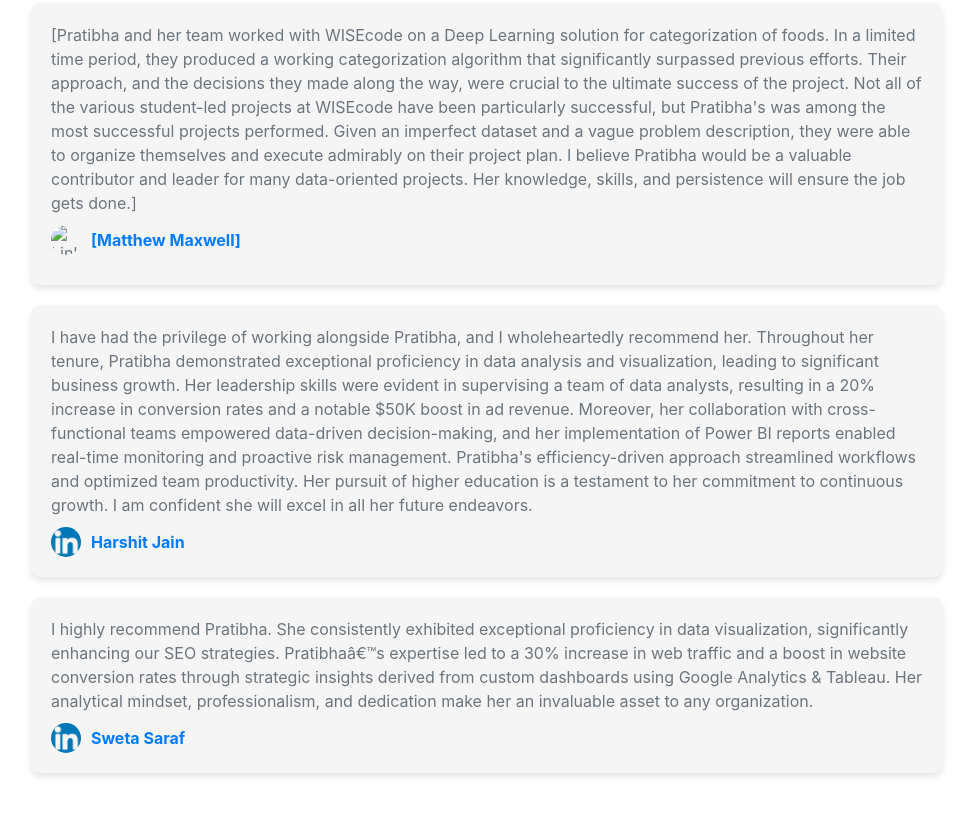
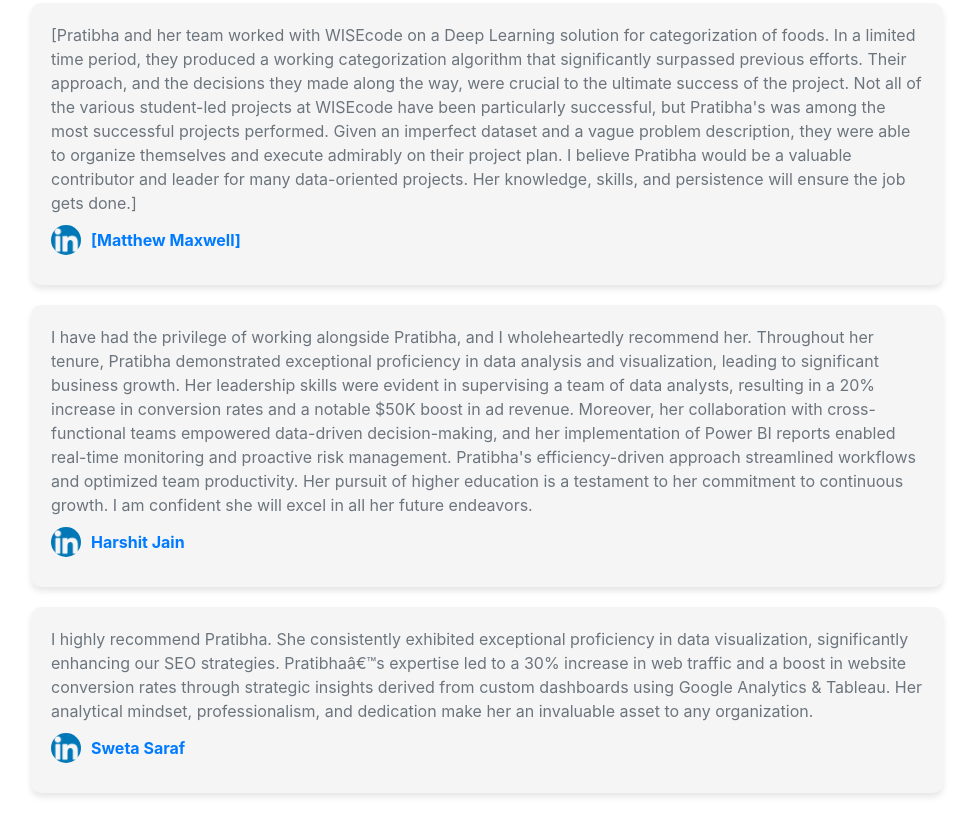
Before and after one commit to PratibhaChitta/Mywebsite, a plain HTML site: page index.html in a window 1280 px wide. Shown: the part 6586-7421 px from the top of the page, without its empty margins (289-1262 px from the left). Drawn offline with nearby package versions, Linux system fonts and the light colour scheme; a web font is replaced by a local one.

Commit message:
Update index.html

```diff
--- a/index.html
+++ b/index.html
@@ -359,7 +359,7 @@
             <div class="testimonial-content">
                 <p class="testimonial-text">[Pratibha and her team worked with WISEcode on a Deep Learning solution for categorization of foods. In a limited time period, they produced a working categorization algorithm that significantly surpassed previous efforts. Their approach, and the decisions they made along the way, were crucial to the ultimate success of the project. Not all of the various student-led projects at WISEcode have been particularly successful, but Pratibha's was among the most successful projects performed. Given an imperfect dataset and a vague problem description, they were able to organize themselves and execute admirably on their project plan. I believe Pratibha would be a valuable contributor and leader for many data-oriented projects. Her knowledge, skills, and persistence will ensure the job gets done.]</p>
                 <div class="testimonial-signature">
-                    <img src="linkedin-icon.png" alt="LinkedIn Icon">
+                    <img src="assets/img/linkedin.png" alt="LinkedIn Icon">
                     <a href="https://www.linkedin.com/in/matthew-maxwell-331a901/" target="_blank">[Matthew Maxwell]</a>
                 </div>
             </div>
@@ -367,16 +367,20 @@
 
 
         <!-- Testimonial Card 2 -->
-            <div class="testimonial-card">
+            <div class="testimonial-card" onclick="window.open('https://www.linkedin.com/in/pratibha-chitta-210659135/', '_blank');">
+	     <div class="testimonial-content">
                 <p class="testimonial-text">I have had the privilege of working alongside Pratibha, and I wholeheartedly recommend her. Throughout her tenure, Pratibha demonstrated exceptional proficiency in data analysis and visualization, leading to significant business growth. Her leadership skills were evident in supervising a team of data analysts, resulting in a 20% increase in conversion rates and a notable $50K boost in ad revenue. Moreover, her collaboration with cross-functional teams empowered data-driven decision-making, and her implementation of Power BI reports enabled real-time monitoring and proactive risk management. Pratibha's efficiency-driven approach streamlined workflows and optimized team productivity. Her pursuit of higher education is a testament to her commitment to continuous growth. I am confident she will excel in all her future endeavors.</p>
                 <div class="testimonial-signature">
                     <img src="assets/img/linkedin.png" alt="LinkedIn Icon">
                     <a href="https://www.linkedin.com/in/harshit-jain3/" target="_blank">Harshit Jain</a>
                 </div>
             </div>
+	    </div>
 
         <!-- Testimonial Card 3 -->
-            <div class="testimonial-card">
+            <div class="testimonial-card" onclick="window.open('https://www.linkedin.com/in/pratibha-chitta-210659135/', '_blank');">
+		    	     <div class="testimonial-content">
+
                 <p class="testimonial-text">I highly recommend Pratibha. She consistently exhibited exceptional proficiency in data visualization, significantly enhancing our SEO strategies. Pratibha’s expertise led to a 30% increase in web traffic and a boost in website conversion rates through strategic insights derived from custom dashboards using Google Analytics & Tableau.
                 Her analytical mindset, professionalism, and dedication make her an invaluable asset to any organization.</p>
                 <div class="testimonial-signature">
@@ -384,6 +388,7 @@
                     <a href="https://www.linkedin.com/in/sweta-saraf-852719161/" target="_blank">Sweta Saraf</a>
                 </div>
             </div>
+	    </div>
     </div>
 </section>
 
```
